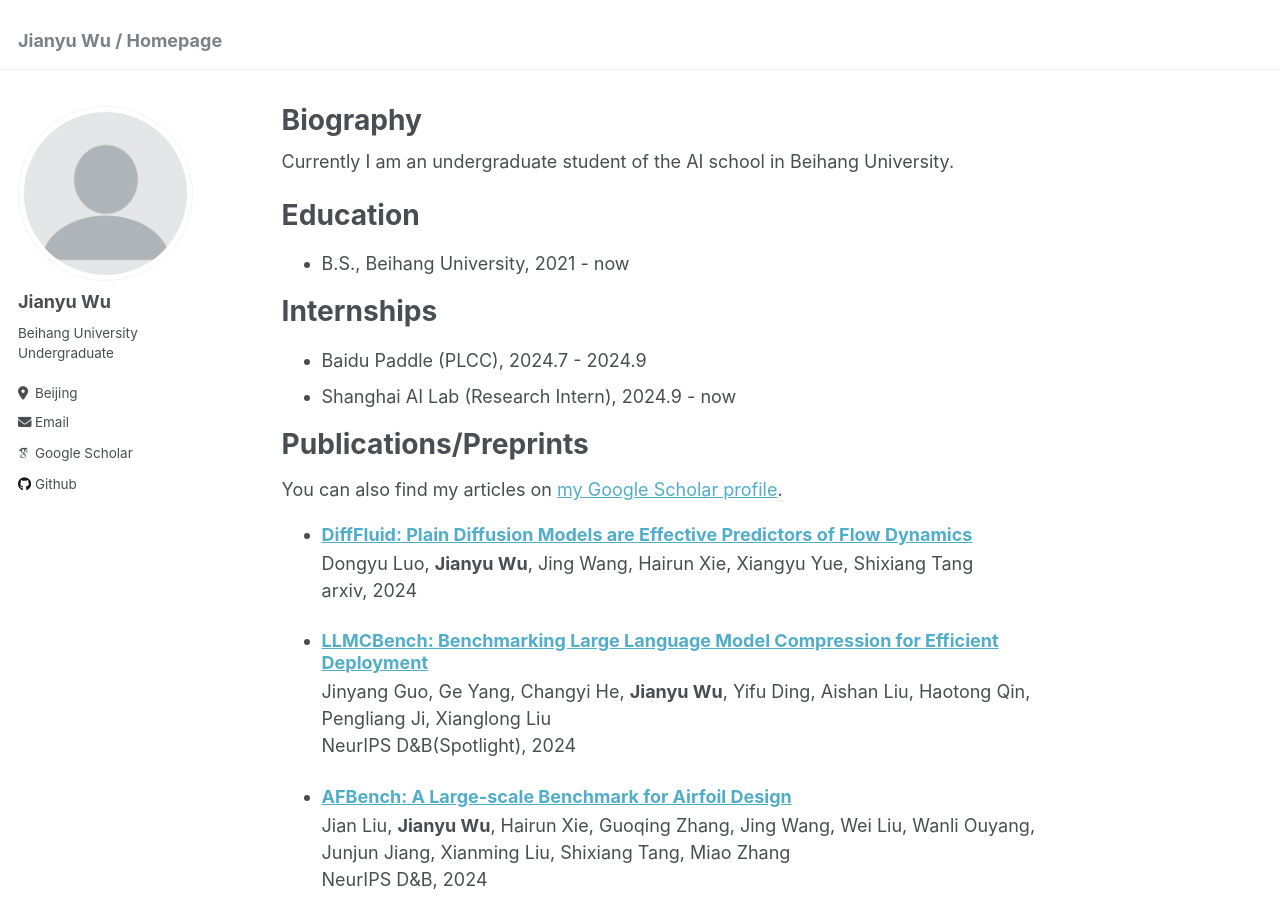
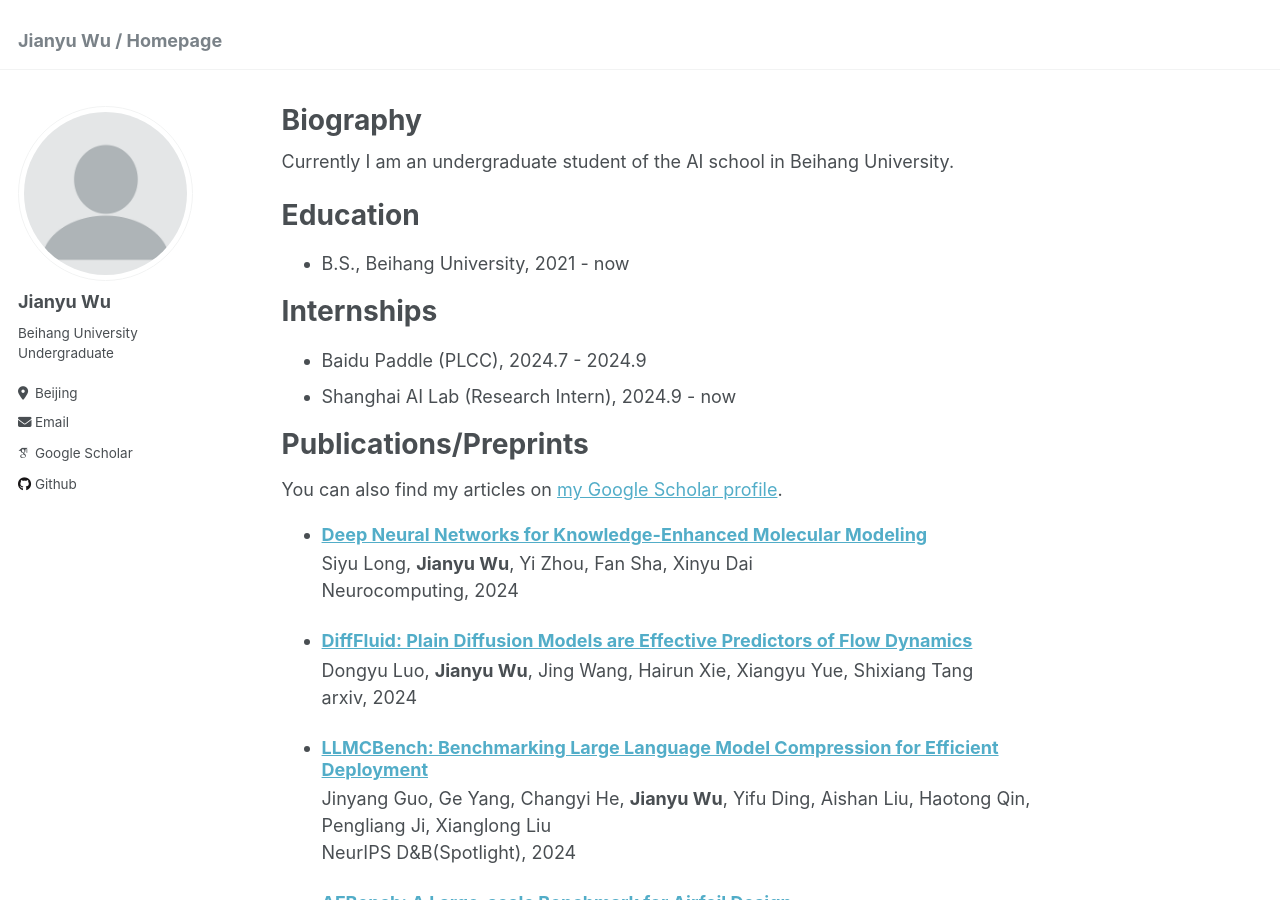
Before and after one commit to uanu2002/uanu2002.github.io, a Jekyll site: the page built from _pages/about.md, in a window 1280 px wide and 900 px high. Built offline with Jekyll 4.4.1, drawn with Linux system fonts in a browser that asks for light colours; some web fonts are replaced.

Commit message:
update Neurocomputing

```diff
--- /dev/null
+++ b/_publications/2024-10-31-neurocomputing.md
@@ -0,0 +1,12 @@
+---
+title: "Deep Neural Networks for Knowledge-Enhanced Molecular Modeling"
+collection: preprints
+permalink: /publication/2024-10-31-neurocomputing
+excerpt: 'Siyu Long, Jianyu Wu, Yi Zhou, Fan Sha, Xinyu Dai'
+date: 2024-10-31
+venue: 'Neurocomputing'
+paperurl: ''
+citation: #'Your Name, You. (2024). &quot;Paper Title Number 3.&quot; <i>GitHub Journal of Bugs</i>. 1(3).'
+---
+
+Siyu Long, Jianyu Wu, Yi Zhou, Fan Sha, Xinyu Dai
```
Also changed, not shown: _publications/2024-09-26-neurips.md (+1 -1 lines).
